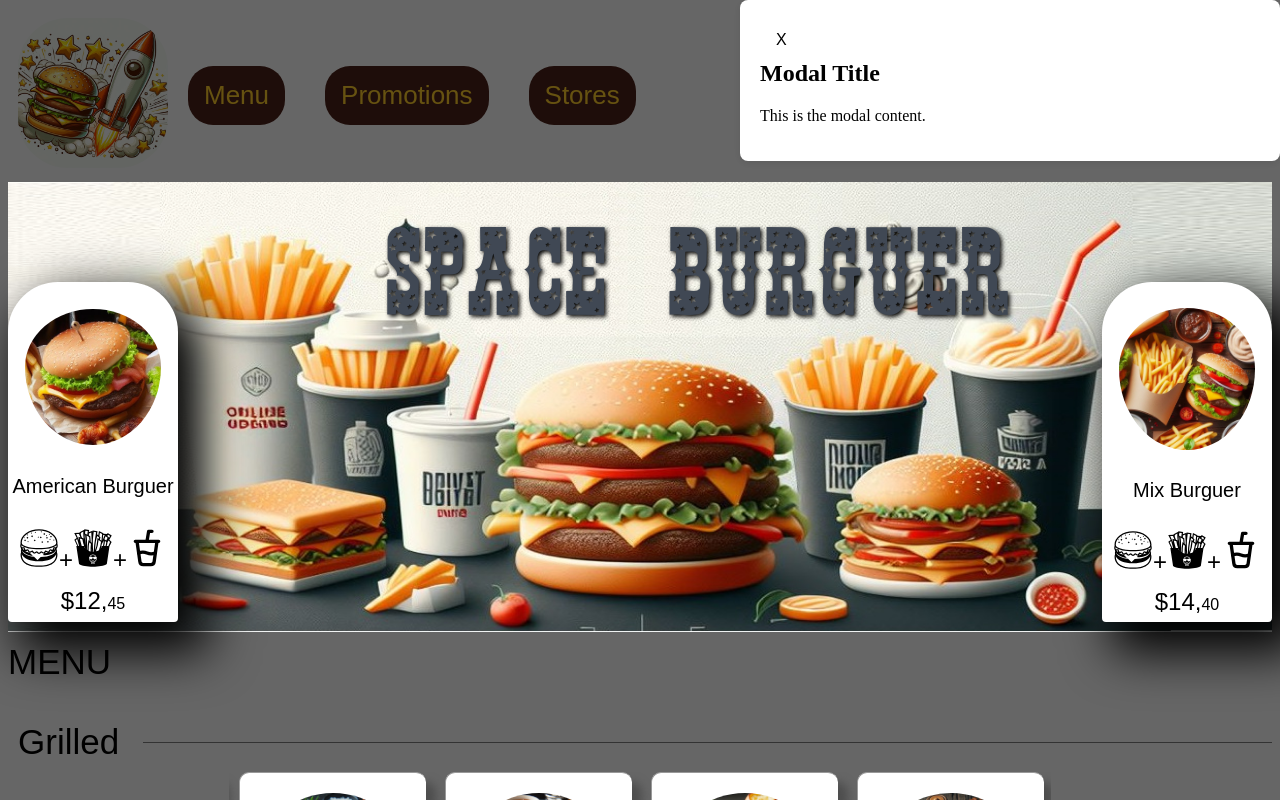
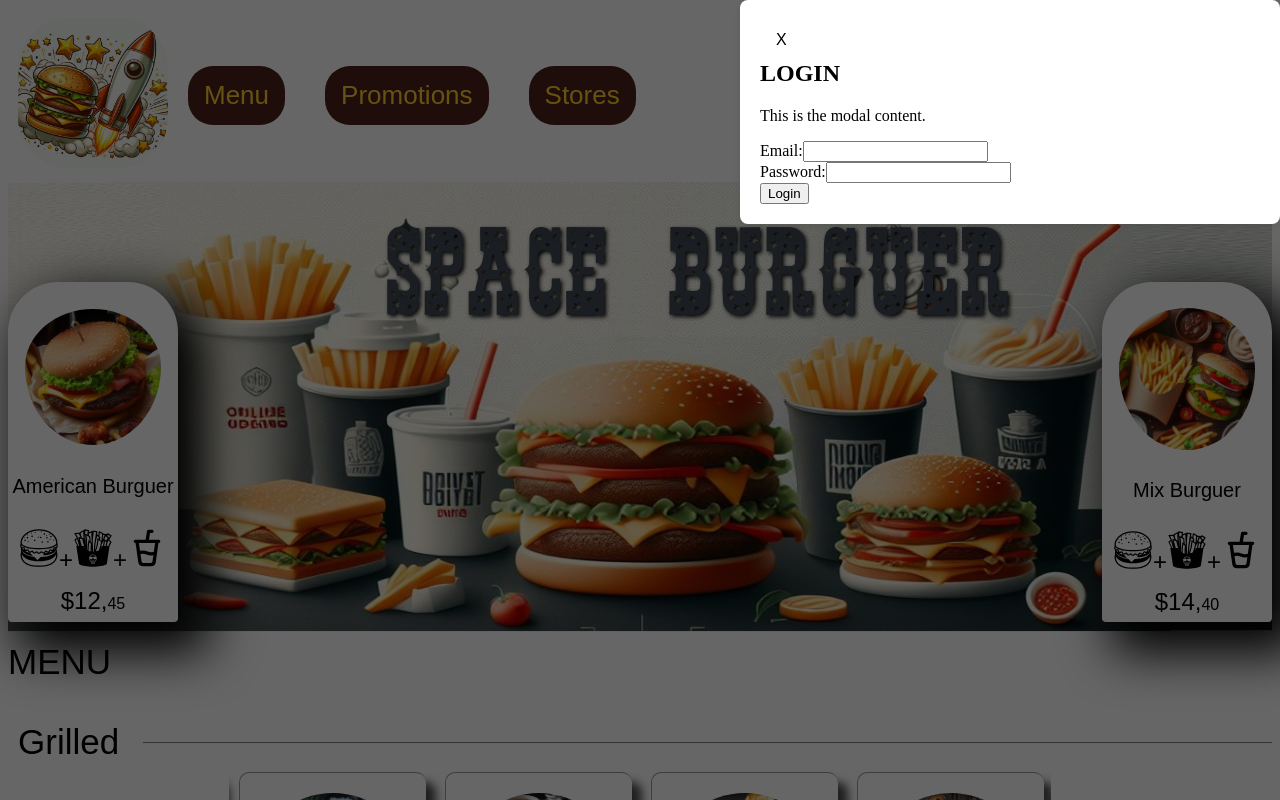
Before and after one commit to sergioing1000/BL, a React (Vite) app: page / in a window 1280 px wide. Both pictures are taken after a click on the button 1028 px from the left and 94 px from the top of the page. Shown: the top 800 px of the page. Built offline with nearby package versions, Linux system fonts and the light colour scheme; the HTML template or start-up script is replaced by a standard one; a web font is replaced by a local one.

Commit message:
modified:   src/Components/Wcontent/Wcontent.css 	modified:   src/Components/header/header.jsx 	modified:   src/Components/header/headerStyles.css

```diff
--- a/src/Components/Wcontent/Wcontent.css
+++ b/src/Components/Wcontent/Wcontent.css
@@ -51,6 +51,8 @@
   flex-direction: column;
   justify-content: space-around;
   align-items: center;
+
+  cursor: url('../../assets/icons/shopping-cart-blck.svg'),auto;
 }
 
 .Wcontimg {
--- a/src/Components/header/header.jsx
+++ b/src/Components/header/header.jsx
@@ -5,28 +5,12 @@ import shoppingcart from "../../assets/icons/shopping-cart-blck.svg";
 import bonusticket from "../../assets/images/ticket.png";
 import loginicon from "../../assets/images/login-icon.jpg";
 
+import Header2 from "./Components/header/navbar.jsx";
 import LoginModal from "../LoginModal/modal.jsx";
 
-import Header2 from "./Components/header/navbar.jsx";
 import "./headerStyles.css";
 
 const Header = () => {
-
-  const [dropdownVisible, setDropdownVisible] = useState(false);
-
-  const toggleDropdown = () => {
-    console.log("Dropdown button clicked");
-    setDropdownVisible(!dropdownVisible);
-  };
-
-  const closeDropdown = () => {
-    setDropdownVisible(false);
-  };
-
-    const myFunction = () => {
-      // Your function logic goes here
-      console.log("Dropdown button clicked");
-  };
 
   const [isModalVisible, setIsModalVisible] = useState(false);
 
@@ -37,6 +21,9 @@ const Header = () => {
   const closeModal = () => {
     setIsModalVisible(false);
   };
+
+  const [email, setEmail] = useState("");
+  const [password, setPassword] = useState("");
 
   return (
     <header className="header_container">
@@ -65,8 +52,31 @@ const Header = () => {
 
       <div className="LoginModal">
         <LoginModal isVisible={isModalVisible} onClose={closeModal}>
-          <h2>Modal Title</h2>
+          <h2>LOGIN</h2>
           <p>This is the modal content.</p>
+
+          <form>
+            <div>
+              <label>Email:</label>
+              <input
+                type="email"
+                value={email}
+                onChange={(e) => setEmail(e.target.value)}
+                required
+              />
+            </div>
+            <div>
+              <label>Password:</label>
+              <input
+                type="password"
+                value={password}
+                onChange={(e) => setPassword(e.target.value)}
+                required
+              />
+            </div>
+            <button type="submit">Login</button>
+          </form>
+
         </LoginModal>
       </div>
     </header>
--- a/src/Components/header/headerStyles.css
+++ b/src/Components/header/headerStyles.css
@@ -33,5 +33,15 @@
 }
 
 .LoginModal{
-  width: 0px;
+  z-index: 1;
 }
+
+.form{
+
+  display: flex;
+  flex-direction: column;
+  align-items: center;
+  justify-content: center;
+  height: 100vh;
+
+}
```
